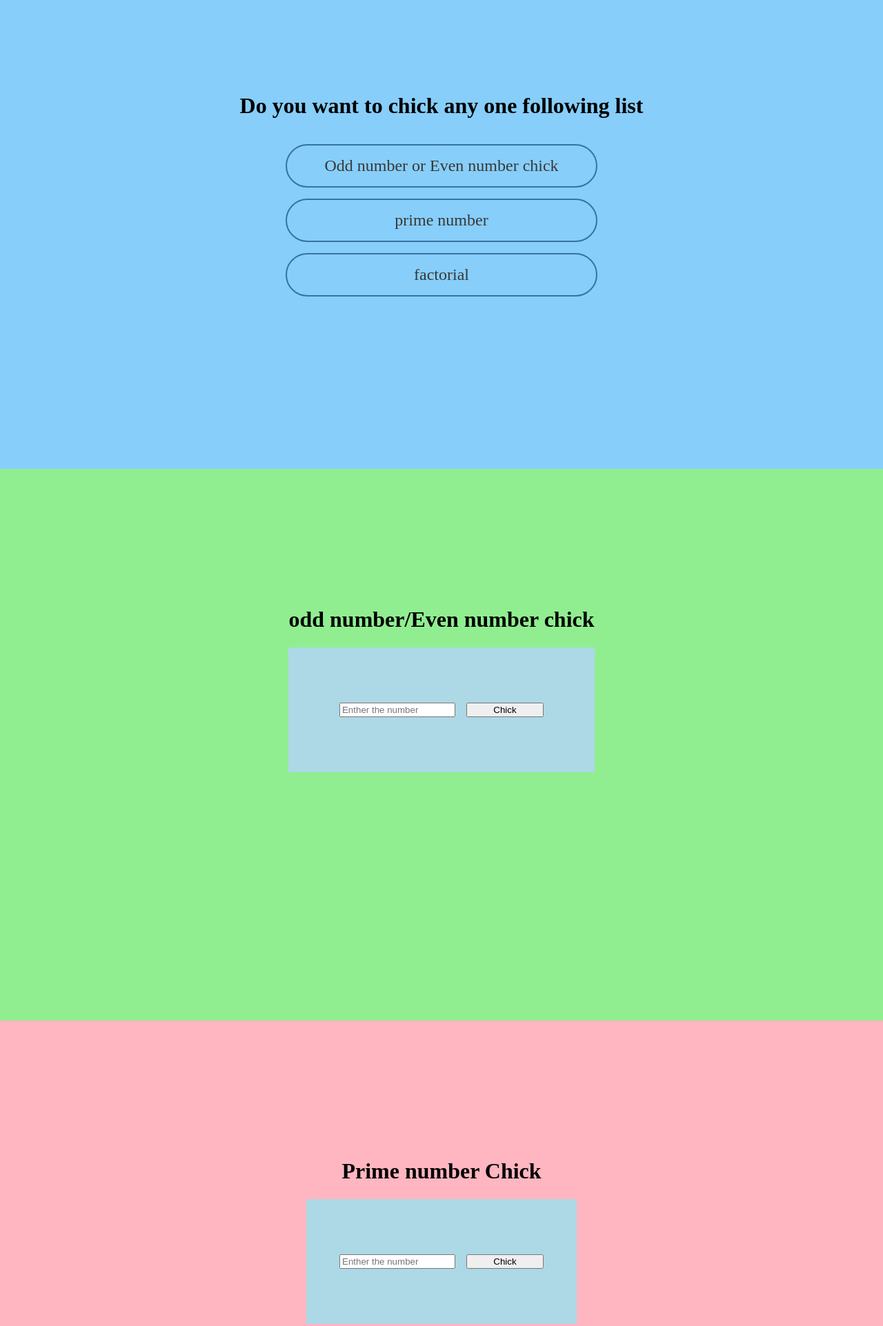
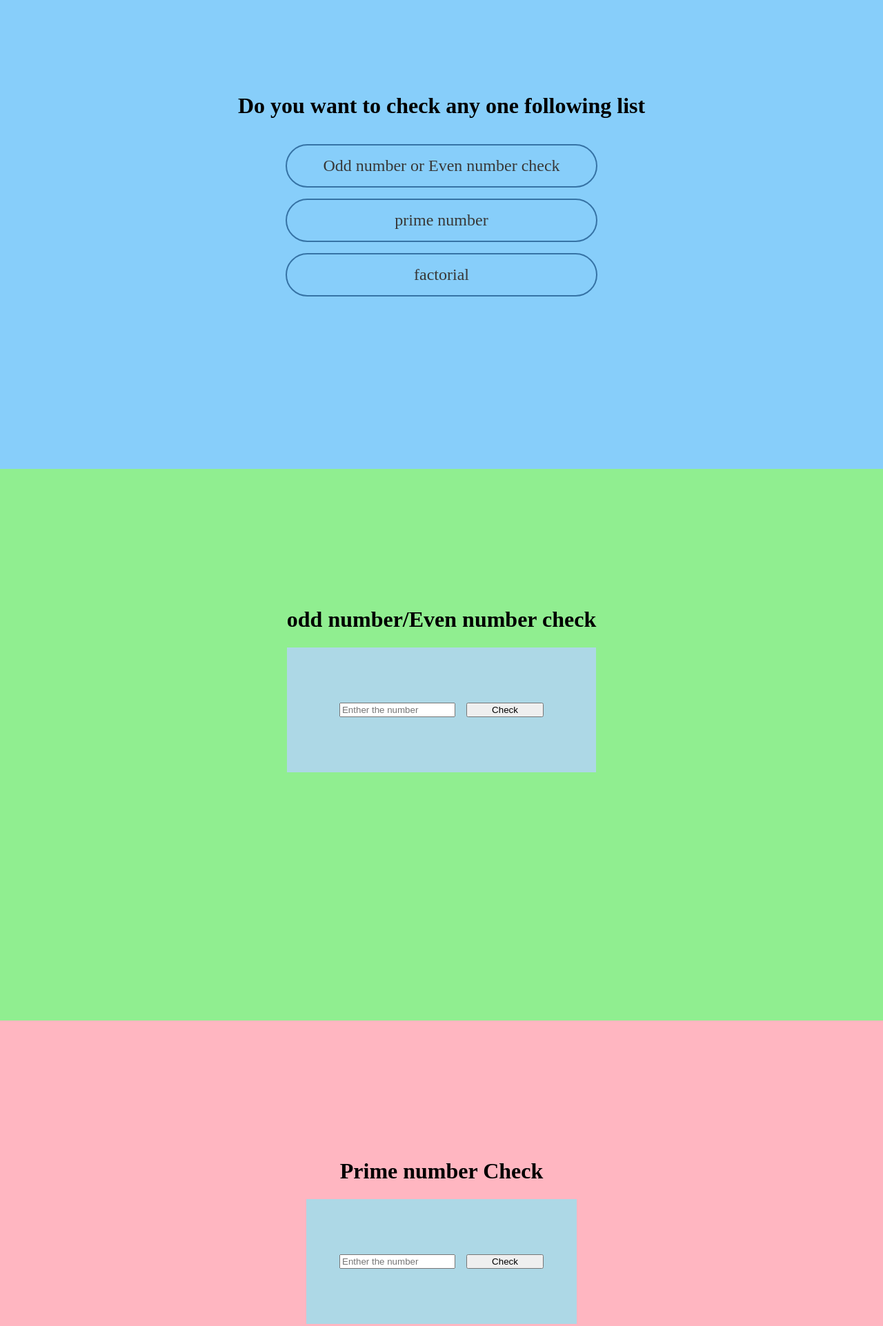
Before and after one commit to ARJUNSKP/factorial-oddoreven, a plain HTML site: page index.html in a window 1280 px wide. Shown: the part 120-2043 px from the top of the page at 69% size. Drawn offline with Linux system fonts and the light colour scheme.

Commit message:
second commit

```diff
--- a/index.html
+++ b/index.html
@@ -8,39 +8,39 @@
 </head>
 <body>
     <div id="main_div">
-        <h1>Do you want to chick any one following list</h1>
+        <h1>Do you want to check any one following list</h1>
         <div id="type3" class="mt-5">
             <ul style="padding: 0;">
-                <li class="list"><a href="#palindrom">Odd number or Even number chick</a></li>
+                <li class="list"><a href="#palindrom">Odd number or Even number check</a></li>
                 <li class="list"><a href="#prime">prime number</a></li>
                 <li class="list"><a href="#factorial">factorial</a></li>
             </ul>
         </div>
     </div>
     <div id="palindrom">
-        <div id="palindrom_body">
-            <h1>odd number/Even number chick</h1>
+        <div id="palindrom_body" class="subclass">
+            <h1>odd number/Even number check</h1>
             <form accept="">
                 <input type="number" style="width: 10rem;margin-right: 1rem;" placeholder="Enther the number" id="num2">
-                <button type="submit" style="width: 7rem;" class="btn-primary" onclick="oddoreven()">Chick</button>
+                <button type="submit" style="width: 7rem;" class="btn-primary" onclick="oddoreven()">Check</button>
             </form>
         </div>
     </div>
     <div id="prime">
-        <div id="prime_body">
-            <h1>Prime number Chick</h1>
+        <div id="prime_body" class="subclass">
+            <h1>Prime number Check</h1>
             <form accept="">
                 <input type="number" style="width: 10rem;margin-right: 1rem;" placeholder="Enther the number" id="num1">
-                <button type="submit" style="width: 7rem;" onclick="prime()" class="btn-primary">Chick</button>
+                <button type="submit" style="width: 7rem;" onclick="prime()" class="btn-primary">Check</button>
             </form>
         </div>
     </div>
     <div id="factorial">
-        <div id="factorial_body">
+        <div id="factorial_body" class="subclass">
             <h1>Factorial</h1>
             <form accept="">
                 <input type="number" style="width: 10rem;margin-right: 1rem;" placeholder="Enther the number" id="num3">
-                <button type="submit" style="width: 7rem;" onclick="factorial()" class="btn-primary">Chick</button>
+                <button type="submit" style="width: 7rem;" onclick="factorial()" class="btn-primary">Check</button>
             </form>
         </div>
     </div>
--- a/style.css
+++ b/style.css
@@ -144,7 +144,7 @@ form{
         font-size: 15px;
     }
     #factorial_body{
-        font-size: 15rem;
+        width: 15rem;
     }
     #factorial_body h1{
         font-size: 15px;
```
